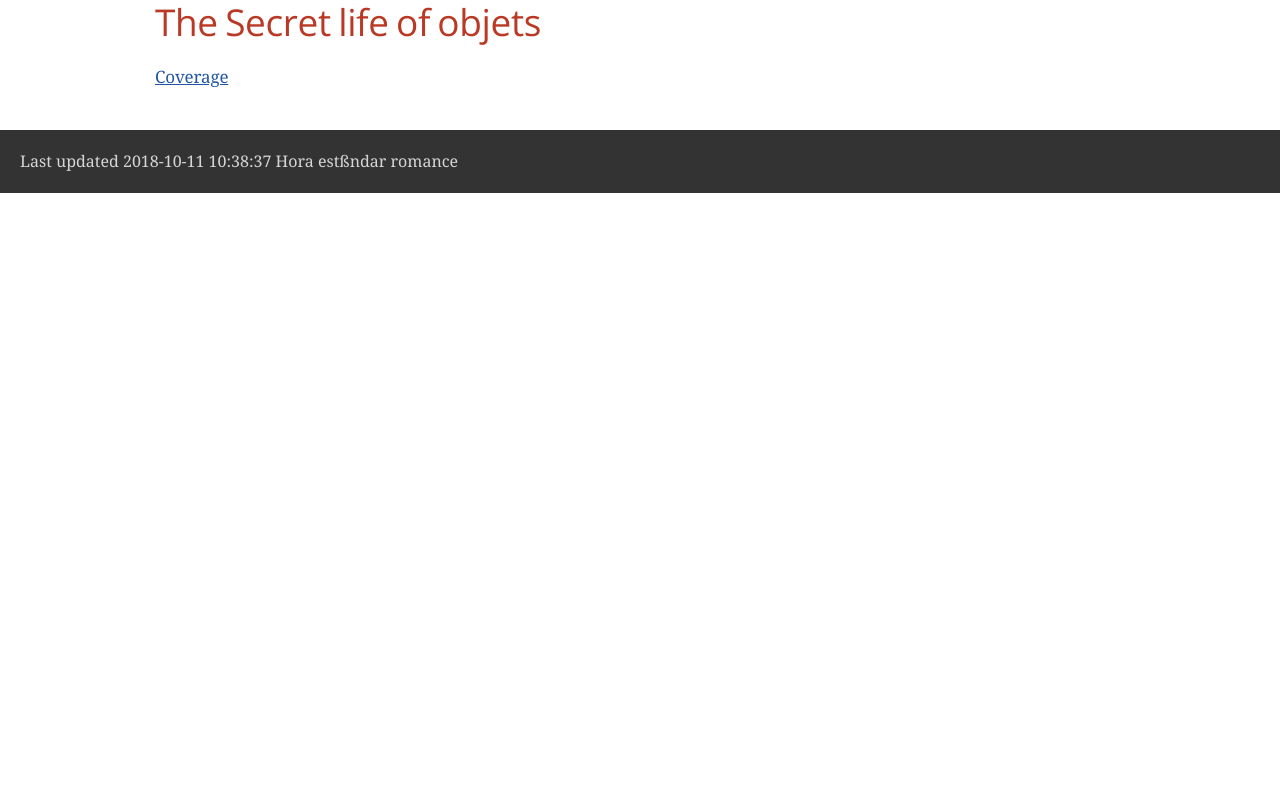
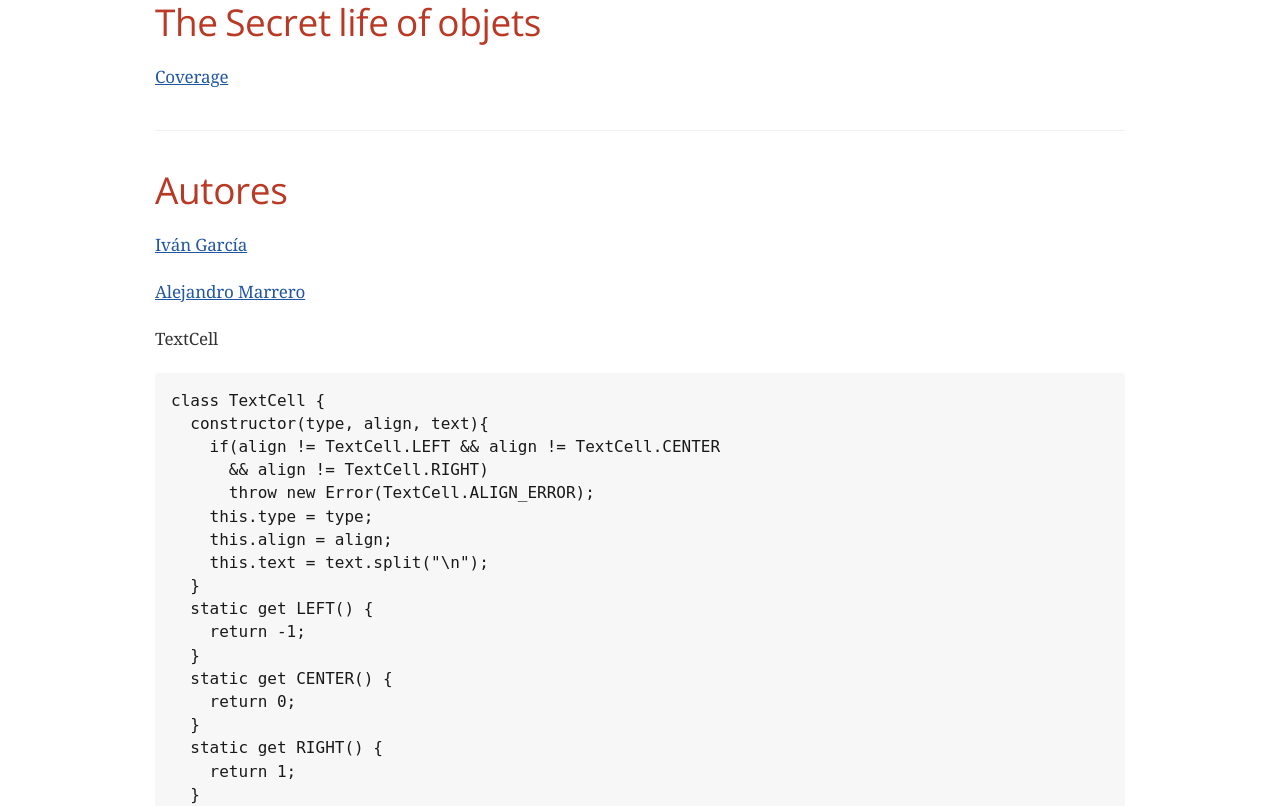
Before and after one commit to marreA/oop-ale-ivan, a website: page docs/index.html in a window 1280 px wide. Shown: the part 300-1106 px from the top of the page. Before the commit the page ends 800 px from the top, so only its background shows below. Drawn offline with nearby package versions, Linux system fonts and the light colour scheme; a web font is replaced by a local one.

Commit message:
Modificada la web para añadir enlaces a las páginas de los autores

```diff
--- a/docs/index.html
+++ b/docs/index.html
@@ -449,10 +449,74 @@ body.book #toc,body.book #preamble,body.book h1.sect0,body.book .sect1>h2{page-b
 </div>
 </div>
 </div>
+<div class="sect1">
+<h2 id="_autores">Autores</h2>
+<div class="sectionbody">
+<div class="paragraph">
+<p><a href="https://alu0100693737.github.io/">Iván García</a></p>
+</div>
+<div class="paragraph">
+<p><a href="https://marreA.github.io/">Alejandro Marrero</a></p>
+</div>
+<div class="paragraph">
+<p>TextCell</p>
+</div>
+<div class="listingblock">
+<div class="content">
+<pre class="highlight"><code class="language-Javascript" data-lang="Javascript">class TextCell {
+  constructor(type, align, text){
+    if(align != TextCell.LEFT &amp;&amp; align != TextCell.CENTER
+      &amp;&amp; align != TextCell.RIGHT)
+      throw new Error(TextCell.ALIGN_ERROR);
+    this.type = type;
+    this.align = align;
+    this.text = text.split("\n");
+  }
+  static get LEFT() {
+    return -1;
+  }
+  static get CENTER() {
+    return 0;
+  }
+  static get RIGHT() {
+    return 1;
+  }
+  static get ALIGN_ERROR() {
+    return 'Align must be:\n -1: left \n 0: center \n 1: right';
+  }
+  get minWidth() {
+    return this.text.reduce((width, line) =&gt; {
+      return Math.max(width, line.length);
+    }, 0);
+  }
+  get minHeight() {
+    return this.text.length;
+  }
+  repeat(string, times) {
+    let result = "";
+    for(let i = 0; i &lt; times; i++)
+      result += string;
+    return result;
+  }
+  draw(width, height) {
+    let result = [];
+    for(let i = 0; i &lt; height; i++){
+      let line = this.text[i] || " ";
+      result.push(line + this.repeat(" ", width - line.length));
+    }
+    return result;
+  }
+}
+
+module.exports = TextCell;</code></pre>
+</div>
+</div>
+</div>
+</div>
 </div>
 <div id="footer">
 <div id="footer-text">
-Last updated 2018-10-11 10:38:37 Hora estßndar romance
+Last updated 2018-10-11 19:08:22 Hora estßndar romance
 </div>
 </div>
 </body>
```
Also changed, not shown: 1 other file.
